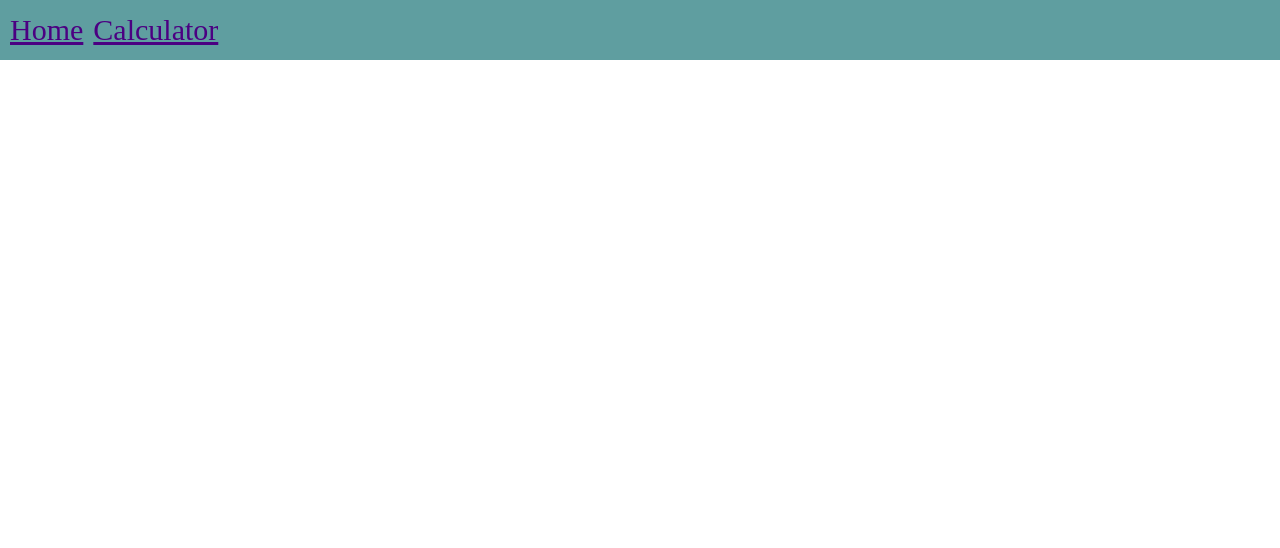
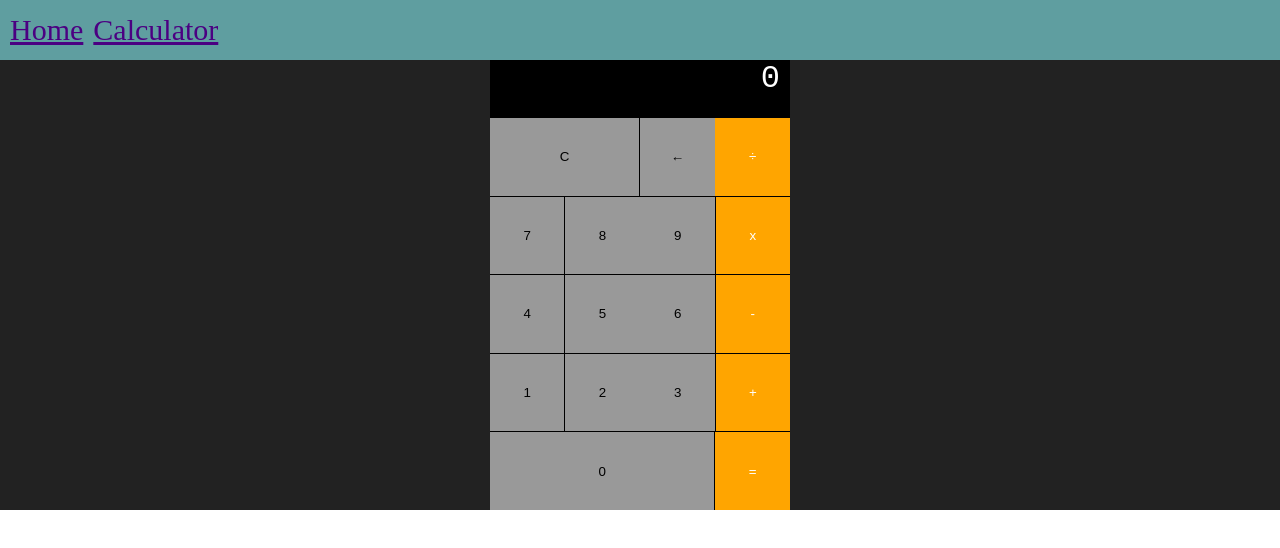
Before and after one commit to MauriceBernardo/Playground-website, a Nuxt app: page /Calc in a window 1280 px wide. Before the commit this address had no page. Shown: the top 548 px of the page. Built offline with nearby package versions, Linux system fonts and the light colour scheme.

Commit message:
Made the calculator into a component

```diff
--- a/pages/Calculator.vue
+++ b/components/Calculator.vue
@@ -1,5 +1,4 @@
 <template>
-  <div class="container">
   <div
     class="calculator"
     @click="handleClick">
@@ -32,12 +31,11 @@
       <button class="operation">=</button>
     </div>
   </div>
-  </div>
 </template>
 
 <script>
 export default {
-  name: 'App',
+  name: 'Calculator',
   data() {
     return {
       result: 0,
@@ -128,13 +126,6 @@ export default {
 </script>
 
 <style scoped>
-.container {
-  display: flex;
-  flex-direction: column;
-  align-items: center;
-  background: #222;
-}
-
 .calculator {
   background-color: black;
   margin-top: 40px;
--- a/components/Mainmenu.vue
+++ b/components/Mainmenu.vue
@@ -5,7 +5,7 @@
       to="./"
       class="header-option">Home</nuxt-link>
     <nuxt-link
-      to="./Calculator"
+      to="./Calc"
       class="header-option">Calculator</nuxt-link>
   </div>
 </template>
--- /dev/null
+++ b/pages/Calc.vue
@@ -0,0 +1,23 @@
+<template>
+  <div class="container">
+    <Calculator />
+  </div>
+</template>
+
+<script>
+import Calculator from './../components/Calculator.vue'
+export default {
+  components: {
+    Calculator
+  }
+}
+</script>
+
+<style scoped>
+.container {
+  display: flex;
+  flex-direction: column;
+  align-items: center;
+  background: #222;
+}
+</style>
```
Lines whose indentation alone changed are shown as unchanged.
